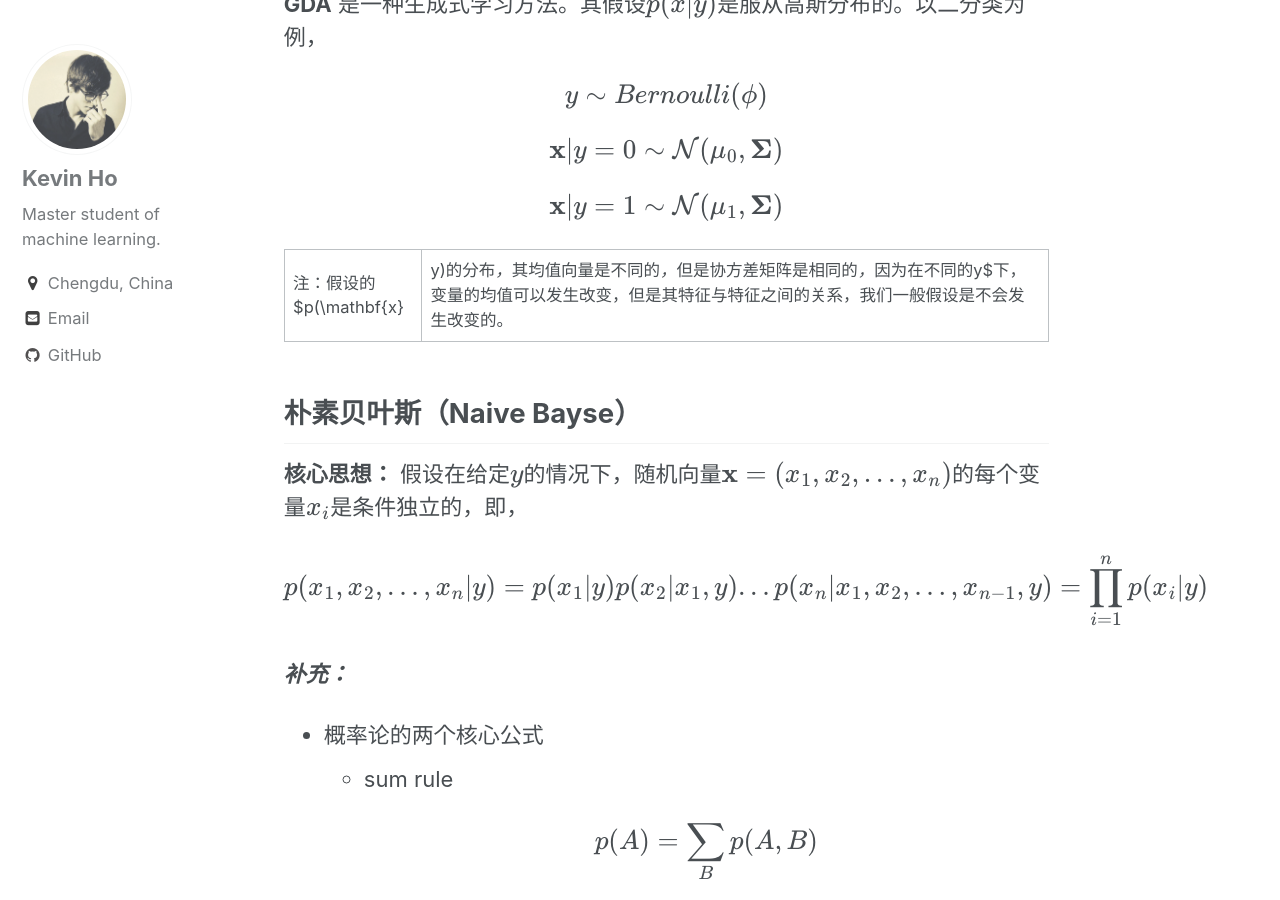
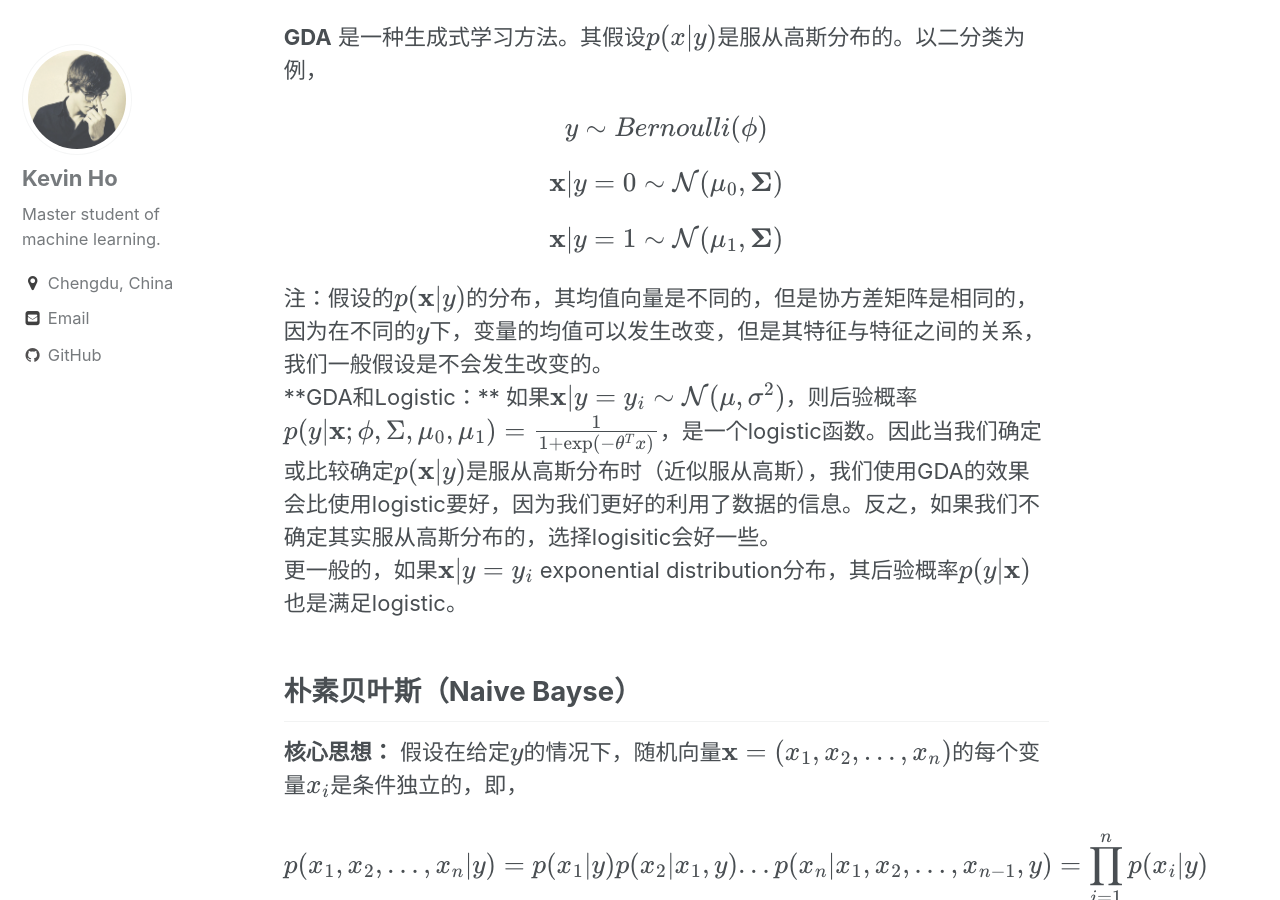
Before and after one commit to rivergold/rivergold.github.io, a Jekyll site: the page built from _posts/2017-8-21-Machine-Learning-Memo.md, in a window 1280 px wide and 900 px high, scrolled down 711 px. Built offline with Jekyll 4.4.1, drawn with Linux system fonts in a browser that asks for light colours; formulas are drawn with MathJax 3; comment, search, counter and statistics services are not loaded.

Commit message:
check error

```diff
--- a/_posts/2017-8-21-Machine-Learning-Memo.md
+++ b/_posts/2017-8-21-Machine-Learning-Memo.md
@@ -2,7 +2,8 @@
 如果从概率的角度理解，特征变量用$x$表示，标签用$y$表示，<br>
 **生成式模型：** 对样本的特征和标签的$p(x|y), p(y)$进行建模，之后根据贝叶斯定理$p(x, y) = p(x|y)p(y)$得到联合概率<br>
 **判别式模型：** 对样本的特征和标签的$p(y|x)$进行建模
-
+<br>
+<br>
 # Gaussian Discriminant Analysis(GDA)
 **高斯分布：** $n$维的高斯分布的参数为均指向量(mean vector) $\mathbf{\mu} \in \mathbb{R}^n$和协方差矩阵(covariance matrix)$\mathbf{\Sigma} \in \mathbb{R}^{n \times n}$，记做$x \sim \mathcal{N}(\mathbf{\mu}, \mathbf{\Sigma})$,
 <p>
@@ -30,11 +31,13 @@
 
 </p>
 
+<p>
 注：假设的$p(\mathbf{x}|y)$的分布，其均值向量是不同的，但是协方差矩阵是相同的，因为在不同的$y$下，变量的均值可以发生改变，但是其特征与特征之间的关系，我们一般假设是不会发生改变的。<br>
 
-<!-- **GDA和Logistic：** 如果$\mathbf{x}|y=y_i \sim \mathcal{N}(\mu, \sigma^2)$，则后验概率$p(y|\mathbf{x}; \phi, \Sigma, \mu_0, \mu_1) = \frac{1}{1 + \exp(-\theta^Tx)}$，是一个logistic函数。因此当我们确定或比较确定$p(\mathbf{x}|y)$是服从高斯分布时（近似服从高斯），我们使用GDA的效果会比使用logistic要好，因为我们更好的利用了数据的信息。反之，如果我们不确定其实服从高斯分布的，选择logisitic会好一些。<br> -->
+**GDA和Logistic：** 如果$\mathbf{x}|y=y_i \sim \mathcal{N}(\mu, \sigma^2)$，则后验概率$p(y|\mathbf{x}; \phi, \Sigma, \mu_0, \mu_1) = \frac{1}{1 + \exp(-\theta^Tx)}$，是一个logistic函数。因此当我们确定或比较确定$p(\mathbf{x}|y)$是服从高斯分布时（近似服从高斯），我们使用GDA的效果会比使用logistic要好，因为我们更好的利用了数据的信息。反之，如果我们不确定其实服从高斯分布的，选择logisitic会好一些。<br>
 
-<!-- 更一般的，如果$\mathbf{x}|y=y_i$ exponential distribution分布，其后验概率$p(y|\mathbf{x})$也是满足logistic。 -->
+更一般的，如果$\mathbf{x}|y=y_i$ exponential distribution分布，其后验概率$p(y|\mathbf{x})$也是满足logistic。
+</p>
 
 ## 朴素贝叶斯（Naive Bayse）
 **核心思想：**
```
